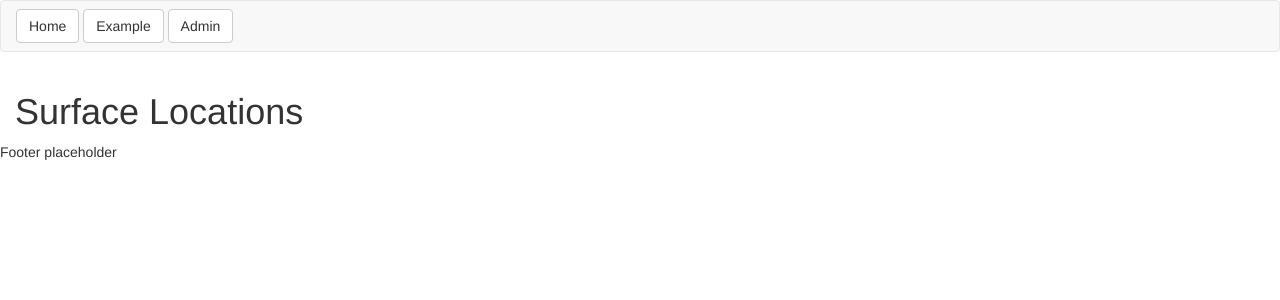
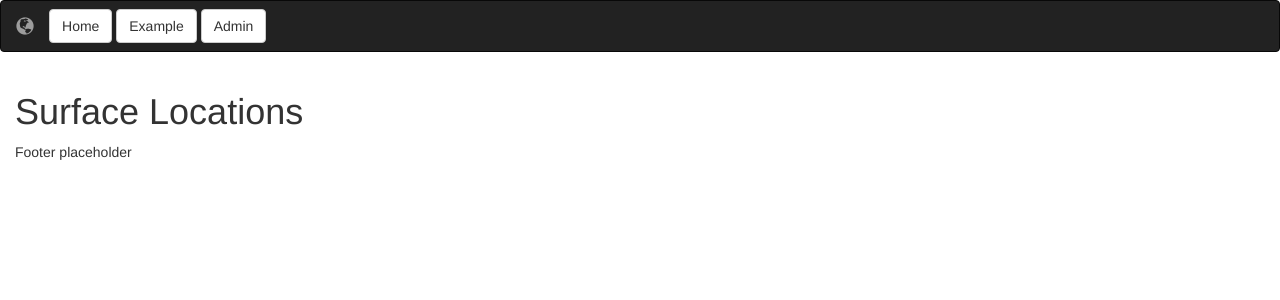
Before and after one commit to mikebarkas/surface-locations, a Django app: page / in a window 1280 px wide. Shown: the top 300 px of the page. Run offline with Django 3.2, Linux system fonts and the light colour scheme; some libraries are stand-ins or nearby versions.

Commit message:
Issue-29: Add icon and inverse top navbar.

```diff
--- a/templates/footer.html
+++ b/templates/footer.html
@@ -1,3 +1,5 @@
 {% block footer %}
+<div class="container-fluid">
   <p>Footer placeholder</p>
+</div>
 {% endblock footer %}
--- a/templates/nav.html
+++ b/templates/nav.html
@@ -1,5 +1,12 @@
-<nav class="navbar navbar-default">
+<nav class="navbar navbar-inverse">
   <div class="container-fluid">
+
+    <div class="navbar-header">
+      <a class="navbar-brand" href="/">
+        <span class="glyphicon glyphicon-globe" aria-hidden="true"></span>
+      </a>
+    </div>
+
     <a class="btn btn-default navbar-btn" href="/">Home</a>
     <a class="btn btn-default navbar-btn" href="#">Example</a>
     <a class="btn btn-default navbar-btn" href="/admin">Admin</a>
```
